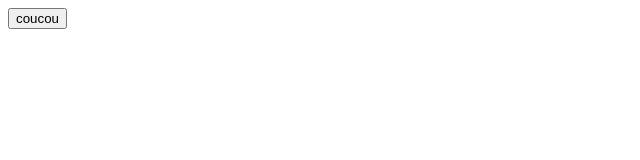
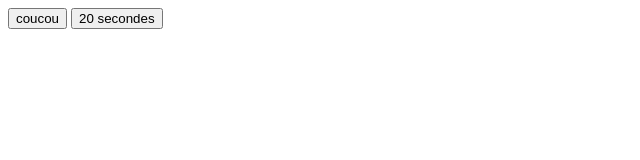
Before and after one commit to KalvinCCI/KalvinCCI.github.io, a plain HTML site: page index.html in a window 1280 px wide. Shown: the whole page, without its empty margins (0-640 px from the left). Drawn offline with Linux system fonts and the light colour scheme.

Commit message:
Update index.html

```diff
--- a/index.html
+++ b/index.html
@@ -1 +1,2 @@
 <button onclick="navigator.vibrate([200,1,5,1,5,1,20,20,5,1,200]);">coucou</button>
+<button onclick="navigator.vibrate(20000);">20 secondes</button>
```
